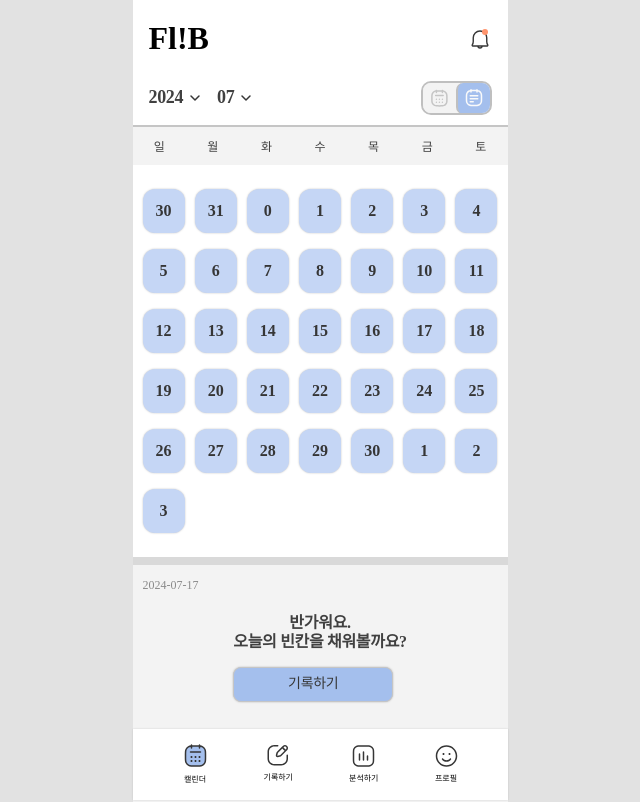
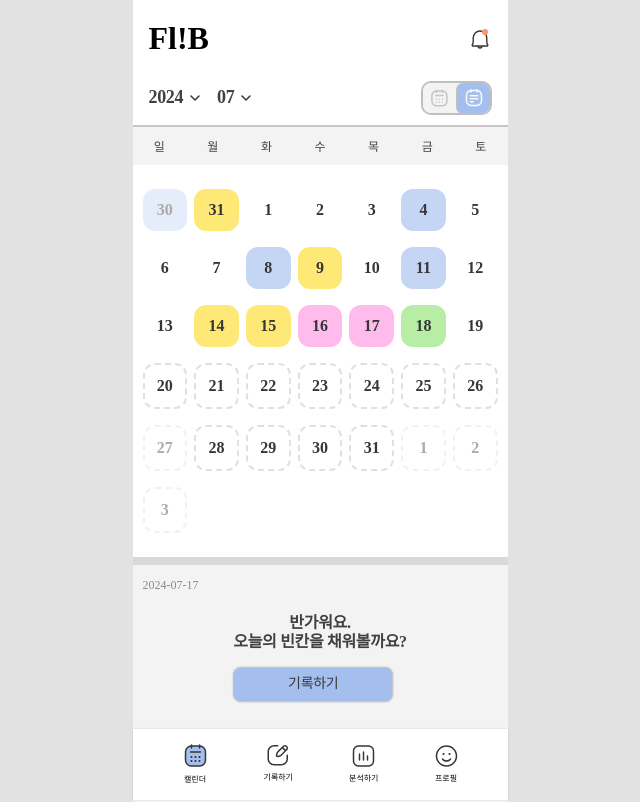
Before and after one commit to f-lb/frontend, a React (Create React App) app: page / in a window 1280 px wide. Shown: the whole page, without its empty margins (320-960 px from the left). Built offline with nearby package versions, Linux system fonts and the light colour scheme.

Commit message:
Calendar 데이터 목데이터 생성 및 스타일 변경

```diff
--- a/src/pages/CalendarPage.jsx
+++ b/src/pages/CalendarPage.jsx
@@ -2,8 +2,262 @@ import styled from "styled-components";
 import BellIcon from "../assets/bell.svg";
 import ArrowIcon from "../assets/arrow.svg";
 import CalendarSIcon01 from "../assets/calendar_s01.svg";
-import CalendarSIcon02 from "../assets/calendar_s02.svg";
 import Filled_CalendarSIcon02 from "../assets/calendar_s02_filled.svg";
+
+const mockDatas = [
+  {
+    id: 0,
+    date: 30,
+    outOfDate: true,
+    color: "#c5d6f5",
+    future: false,
+  },
+  {
+    id: 1,
+    date: 31,
+    outOfDate: false,
+    color: "#ffe976",
+    future: false,
+  },
+  {
+    id: 2,
+    date: 1,
+    outOfDate: false,
+    color: null,
+    future: false,
+  },
+  {
+    id: 3,
+    date: 2,
+    outOfDate: false,
+    color: null,
+    future: false,
+  },
+  {
+    id: 4,
+    date: 3,
+    outOfDate: false,
+    color: null,
+    future: false,
+  },
+  {
+    id: 5,
+    date: 4,
+    outOfDate: false,
+    color: "#c5d6f5",
+    future: false,
+  },
+  {
+    id: 6,
+    date: 5,
+    outOfDate: false,
+    color: null,
+    future: false,
+  },
+  {
+    id: 7,
+    date: 6,
+    outOfDate: false,
+    color: null,
+    future: false,
+  },
+  {
+    id: 8,
+    date: 7,
+    outOfDate: false,
+    color: null,
+    future: false,
+  },
+  {
+    id: 9,
+    date: 8,
+    outOfDate: false,
+    color: "#c5d6f5",
+    future: false,
+  },
+  {
+    id: 10,
+    date: 9,
+    outOfDate: false,
+    color: "#ffe976",
+    future: false,
+  },
+  {
+    id: 11,
+    date: 10,
+    outOfDate: false,
+    color: null,
+    future: false,
+  },
+  {
+    id: 12,
+    date: 11,
+    outOfDate: false,
+    color: "#c5d6f5",
+    future: false,
+  },
+  {
+    id: 13,
+    date: 12,
+    outOfDate: false,
+    color: null,
+    future: false,
+  },
+  {
+    id: 14,
+    date: 13,
+    outOfDate: false,
+    color: null,
+    future: false,
+  },
+  {
+    id: 15,
+    date: 14,
+    outOfDate: false,
+    color: "#ffe976",
+    future: false,
+  },
+  {
+    id: 16,
+    date: 15,
+    outOfDate: false,
+    color: "#ffe976",
+    future: false,
+  },
+  {
+    id: 17,
+    date: 16,
+    outOfDate: false,
+    color: "#ffbbec",
+    future: false,
+  },
+  {
+    id: 18,
+    date: 17,
+    outOfDate: false,
+    color: "#ffbbec",
+    future: false,
+  },
+  {
+    id: 19,
+    date: 18,
+    outOfDate: false,
+    color: "#b8eda5",
+    future: false,
+  },
+  {
+    id: 20,
+    date: 19,
+    outOfDate: false,
+    color: null,
+    future: false,
+  },
+  {
+    id: 21,
+    date: 20,
+    outOfDate: false,
+    color: null,
+    future: true,
+  },
+  {
+    id: 22,
+    date: 21,
+    outOfDate: false,
+    color: null,
+    future: true,
+  },
+  {
+    id: 23,
+    date: 22,
+    outOfDate: false,
+    color: null,
+    future: true,
+  },
+  {
+    id: 24,
+    date: 23,
+    outOfDate: false,
+    color: null,
+    future: true,
+  },
+  {
+    id: 25,
+    date: 24,
+    outOfDate: false,
+    color: null,
+    future: true,
+  },
+  {
+    id: 26,
+    date: 25,
+    outOfDate: false,
+    color: null,
+    future: true,
+  },
+  {
+    id: 27,
+    date: 26,
+    outOfDate: false,
+    color: null,
+    future: true,
+  },
+  {
+    id: 28,
+    date: 27,
+    outOfDate: true,
+    color: null,
+    future: true,
+  },
+  {
+    id: 29,
+    date: 28,
+    outOfDate: false,
+    color: null,
+    future: true,
+  },
+  {
+    id: 30,
+    date: 29,
+    outOfDate: false,
+    color: null,
+    future: true,
+  },
+  {
+    id: 31,
+    date: 30,
+    outOfDate: false,
+    color: null,
+    future: true,
+  },
+  {
+    id: 32,
+    date: 31,
+    outOfDate: false,
+    color: null,
+    future: true,
+  },
+  {
+    id: 33,
+    date: 1,
+    outOfDate: true,
+    color: null,
+    future: true,
+  },
+  {
+    id: 34,
+    date: 2,
+    outOfDate: true,
+    color: null,
+    future: true,
+  },
+  {
+    id: 35,
+    date: 3,
+    outOfDate: true,
+    color: null,
+    future: true,
+  },
+];
 
 export default function CalendarPage() {
   return (
@@ -46,14 +300,18 @@ export default function CalendarPage() {
         <li>토</li>
       </WeeksBar>
       <Calendar>
-        <Date>30</Date>
-        <Date>31</Date>
-        {new Array(31).fill(0).map((date, i) => (
-          <Date>{i}</Date>
+        {mockDatas.map((data) => (
+          <>
+            <Date
+              key={data.id}
+              $color={data.color}
+              $isOutOfDate={data.outOfDate}
+              $isFuture={data.future}
+            >
+              {data.date}
+            </Date>
+          </>
         ))}
-        <Date>1</Date>
-        <Date>2</Date>
-        <Date>3</Date>
       </Calendar>
       <RecordEmpty>
         <span>2024-07-17</span>
@@ -145,13 +403,14 @@ const Calendar = styled.ul`
   grid-template-columns: repeat(7, 1fr);
   padding: 24px 10px;
   text-align: center;
-  gap: 10px;
+  gap: 7px;
   row-gap: 16px;
   border-bottom: 8px solid #d9d9d9;
   background-color: #fff;
 `;
 
 const Date = styled.li`
+  cursor: pointer;
   text-align: center;
   color: #363636;
   font-family: Pretendard;
@@ -159,13 +418,14 @@ const Date = styled.li`
   font-style: normal;
   font-weight: 600;
   line-height: normal;
-  background-color: #c5d6f5;
-  height: 44px;
+  height: 42px;
   display: flex;
   align-items: center;
   justify-content: center;
   border-radius: 12px;
-  box-shadow: 0px 0px 2px 0px rgba(0, 0, 0, 0.25);
+  background-color: ${({ $color }) => $color};
+  opacity: ${({ $isOutOfDate }) => ($isOutOfDate ? "0.42" : "1")};
+  border: ${({ $isFuture }) => ($isFuture ? "2px dashed #e0e0e0" : "")};
 `;
 
 const RecordEmpty = styled.div`
```
